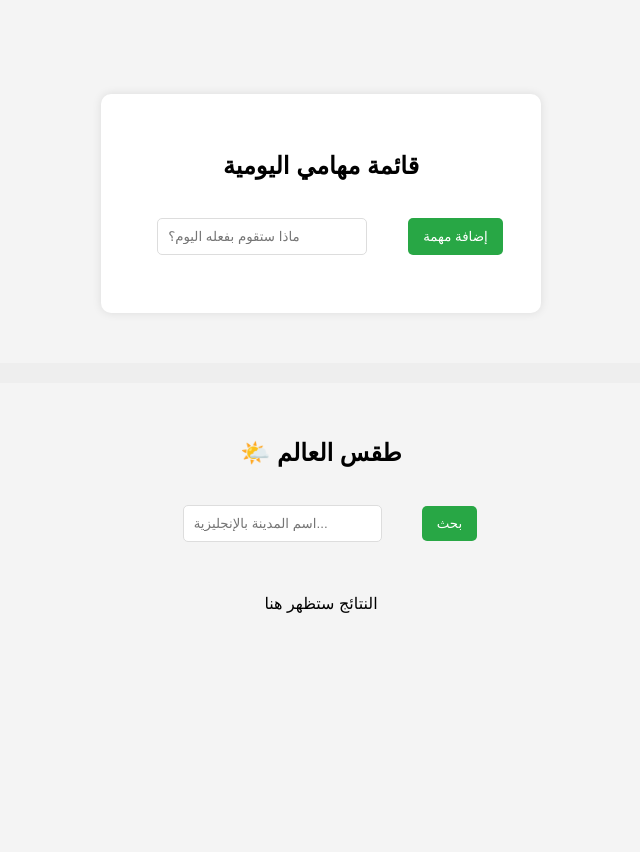
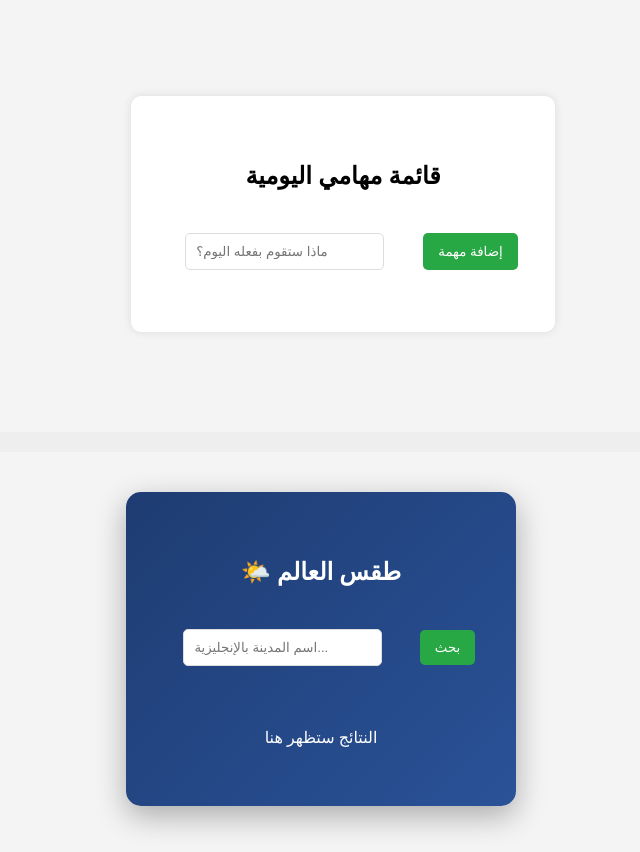
Before and after one commit to startklar-code/My-First-Web-App, a plain HTML site: page index.html in a window 1280 px wide. Shown: the whole page, without its empty margins (319-959 px from the left). Before the commit the page ends 800 px from the top, so only its background shows below. Drawn offline with Linux system fonts and the light colour scheme.

Commit message:
Update CSS
Added styles for main wrapper and weather container.

```diff
--- a/style.css
+++ b/style.css
@@ -42,3 +42,25 @@ li {
 }
 
 .delete-btn { background: #dc3545; padding: 5px 10px; font-size: 12px; }
+/* هذا الجزء سيجعل المشاريع تصطف أفقياً */
+.main-wrapper {
+    display: flex;
+    flex-direction: row; /* صف أفقي */
+    flex-wrap: wrap;    /* ينزل للأسفل فقط في الموبايل */
+    justify-content: center;
+    align-items: flex-start;
+    gap: 40px;          /* مسافة بين المشروعين */
+    padding: 20px;
+    font-family: 'Segoe UI', sans-serif;
+}
+
+/* تنسيق إضافي لصندوق الطقس ليكون جذاباً */
+.weather-container {
+    background: linear-gradient(135deg, #1e3c72 0%, #2a5298 100%);
+    color: white;
+    padding: 20px;
+    border-radius: 15px;
+    width: 350px;
+    box-shadow: 0 10px 30px rgba(0,0,0,0.3);
+    text-align: center;
+}
```
